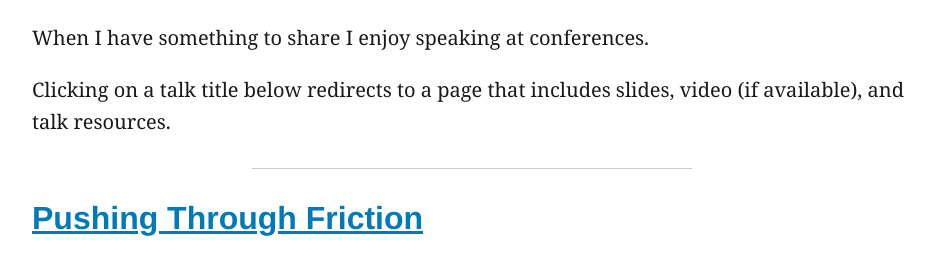
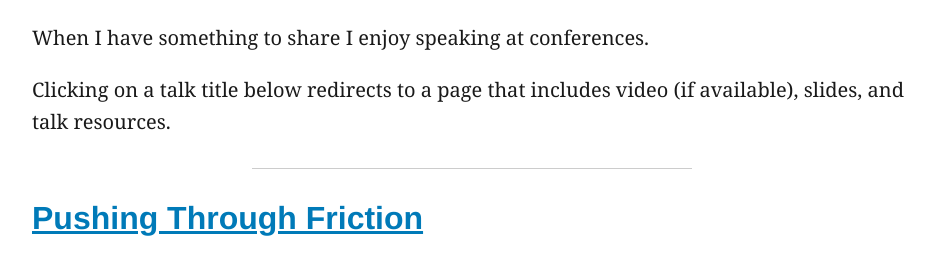
Before and after one commit to danielna/danielna.github.com, a Jekyll site: the page built from talks.html, in a window 1280 px wide. Shown: the part 772-1034 px from the top of the page, without its empty margins (168-1111 px from the left). Built offline with Jekyll 4.4.1, drawn with Linux system fonts in a browser that asks for light colours.

```diff
--- a/assets/css/base.css
+++ b/assets/css/base.css
@@ -578,6 +578,32 @@ hr {
     display: block;
     margin: 0 auto 1.2rem;
   }
+
+  /** iframe embeds (youtube) */
+  /* via https://stackoverflow.com/questions/15255858/set-the-iframe-height-automatically */
+  .iframe-embed {
+    position: absolute;
+    top: 0;
+    left: 0;
+    bottom: 0;
+    height: 100%;
+    width: 100%;
+    border: 0;
+  }
+  .iframe-embed-wrapper {
+    position: relative;
+    display: block;
+    height: 0;
+    padding: 0;
+    overflow: hidden;
+  }
+  .iframe-embed-responsive-16by9 {
+    padding-bottom: 56.25%;
+  }
+  .iframe-embed-wrapper,
+  .speakerdeck-embed-wrapper {
+    margin-bottom: 1.5rem;
+  }
 }
 
 
--- a/talks.html
+++ b/talks.html
@@ -8,8 +8,8 @@ permalink: /talks/
   <h1 class="sr-only">Talks</h1>
   <img class="talks-promo" src="/assets/img/srecon19emea.jpg" alt="Me presenting on stage at SREcon19 EMEA in Dublin, Ireland"/>
   <p>When I have something to share I enjoy speaking at conferences.</p>
-  <p>Clicking on a talk title below redirects to a page that includes slides, video
-  (if available), and talk resources.</p>
+  <p>Clicking on a talk title below redirects to a page that includes video (if available),
+  slides, and talk resources.</p>
   <hr/>
   <article class="talk">
     <h2 class="talk__title">
```
Also changed, not shown: talks/pushing-through-friction.md (added, +32 -0 lines), talks/transitioning-to-sass-at-scale.md (added, +32 -0 lines).
